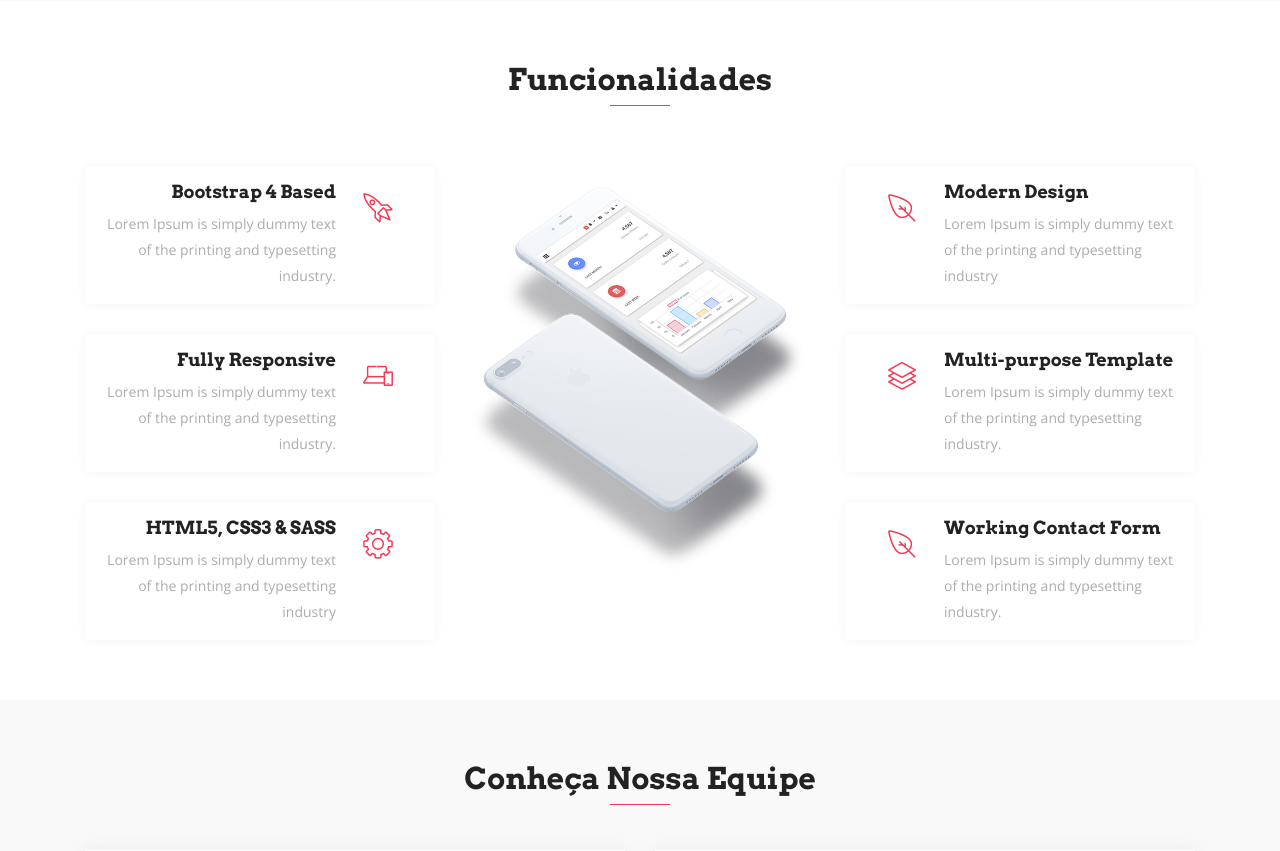
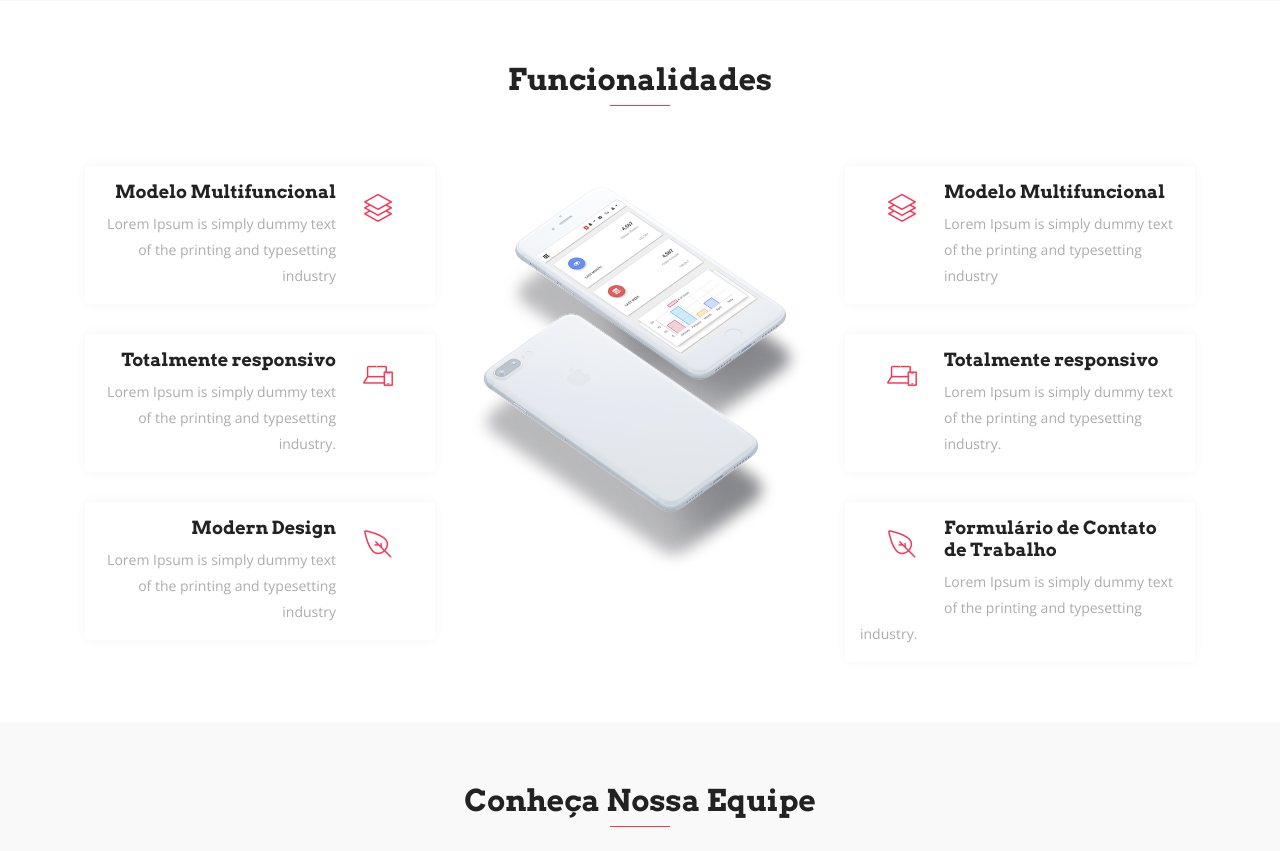
Before and after one commit to anjinha-oliveira/fusion, a Django app: page / in a window 1280 px wide. Shown: the part 1673-2524 px from the top of the page. Run offline with Django 5.2, Linux system fonts and the light colour scheme; data comes from the database, SQL or seed files in the repository; some libraries are stand-ins or nearby versions; some web fonts are replaced.

Commit message:
fazenmdo integração da seção de Funcionalidades ao template

```diff
--- a/core/templates/funcionalidades.html
+++ b/core/templates/funcionalidades.html
@@ -9,69 +9,39 @@
         <div class="row">
         <div class="col-lg-4 col-md-12 col-sm-12 col-xs-12">
             <div class="content-left">
+                {% for funcionalidade in funcionalidades|slice:":3" %}
                     <div class="box-item wow fadeInLeft" data-wow-delay="0.3s">
                         <span class="icon">
-                <i class="lni-rocket"></i>
+                        <i class="{{ funcionalidade.icone }}"></i>
                         </span>
                         <div class="text">
-                <h4>Bootstrap 4 Based</h4>
-                <p>Lorem Ipsum is simply dummy text of the printing and typesetting industry.</p>
+                        <h4>{{ funcionalidade.nome }}</h4>
+                        <p>{{ funcionalidade.descricao }}</p>
                         </div>
                     </div>
-            <div class="box-item wow fadeInLeft" data-wow-delay="0.6s">
-                <span class="icon">
-                <i class="lni-laptop-phone"></i>
-                </span>
-                <div class="text">
-                <h4>Fully Responsive</h4>
-                <p>Lorem Ipsum is simply dummy text of the printing and typesetting industry.</p>
+                {% endfor%}
             </div>
         </div>
-            <div class="box-item wow fadeInLeft" data-wow-delay="0.9s">
-                <span class="icon">
-                <i class="lni-cog"></i>
-                </span>
-                <div class="text">
-                <h4>HTML5, CSS3 & SASS</h4>
-                <p>Lorem Ipsum is simply dummy text of the printing and typesetting industry</p>
-                </div>
-            </div>
-            </div>
-        </div>
+
         <div class="col-lg-4 col-md-12 col-sm-12 col-xs-12">
             <div class="show-box wow fadeInUp" data-wow-delay="0.3s">
             <img src="{% static 'img/feature/intro-mobile.png' %}" alt="">
             </div>
         </div>
+
         <div class="col-lg-4 col-md-12 col-sm-12 col-xs-12">
             <div class="content-right">
+                {% for funcionalidade in funcionalidades|slice:"3:" %}
                     <div class="box-item wow fadeInRight" data-wow-delay="0.3s">
                         <span class="icon">
-                <i class="lni-leaf"></i>
+                        <i class="{{ funcionalidade.icone }}"></i>
                         </span>
                         <div class="text">
-                <h4>Modern Design</h4>
-                <p>Lorem Ipsum is simply dummy text of the printing and typesetting industry</p>
+                        <h4>{{ funcionalidade.nome }}</h4>
+                        <p>{{ funcionalidade.descricao }}</p>
                         </div>
                     </div>
-            <div class="box-item wow fadeInRight" data-wow-delay="0.6s">
-                <span class="icon">
-                <i class="lni-layers"></i>
-                </span>
-                <div class="text">
-                <h4>Multi-purpose Template</h4>
-                <p>Lorem Ipsum is simply dummy text of the printing and typesetting industry.</p>
-                </div>
-            </div>
-            <div class="box-item wow fadeInRight" data-wow-delay="0.9s">
-                <span class="icon">
-                <i class="lni-leaf"></i>
-                </span>
-                <div class="text">
-                <h4>Working Contact Form</h4>
-                <p>Lorem Ipsum is simply dummy text of the printing and typesetting industry.</p>
-                </div>
-            </div>
+                {% endfor %}
             </div>
         </div>
         </div>
```
Lines whose indentation alone changed are shown as unchanged.
